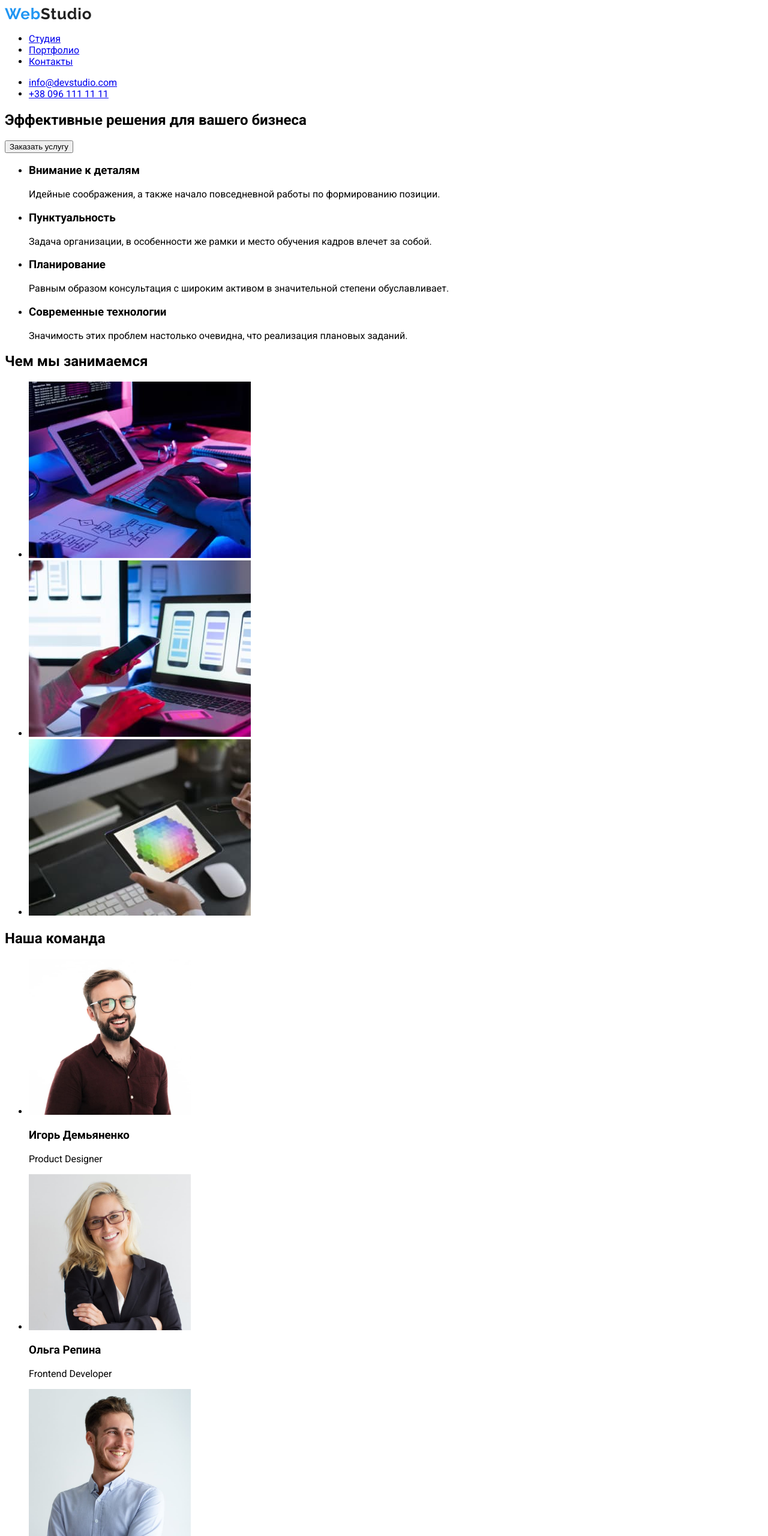
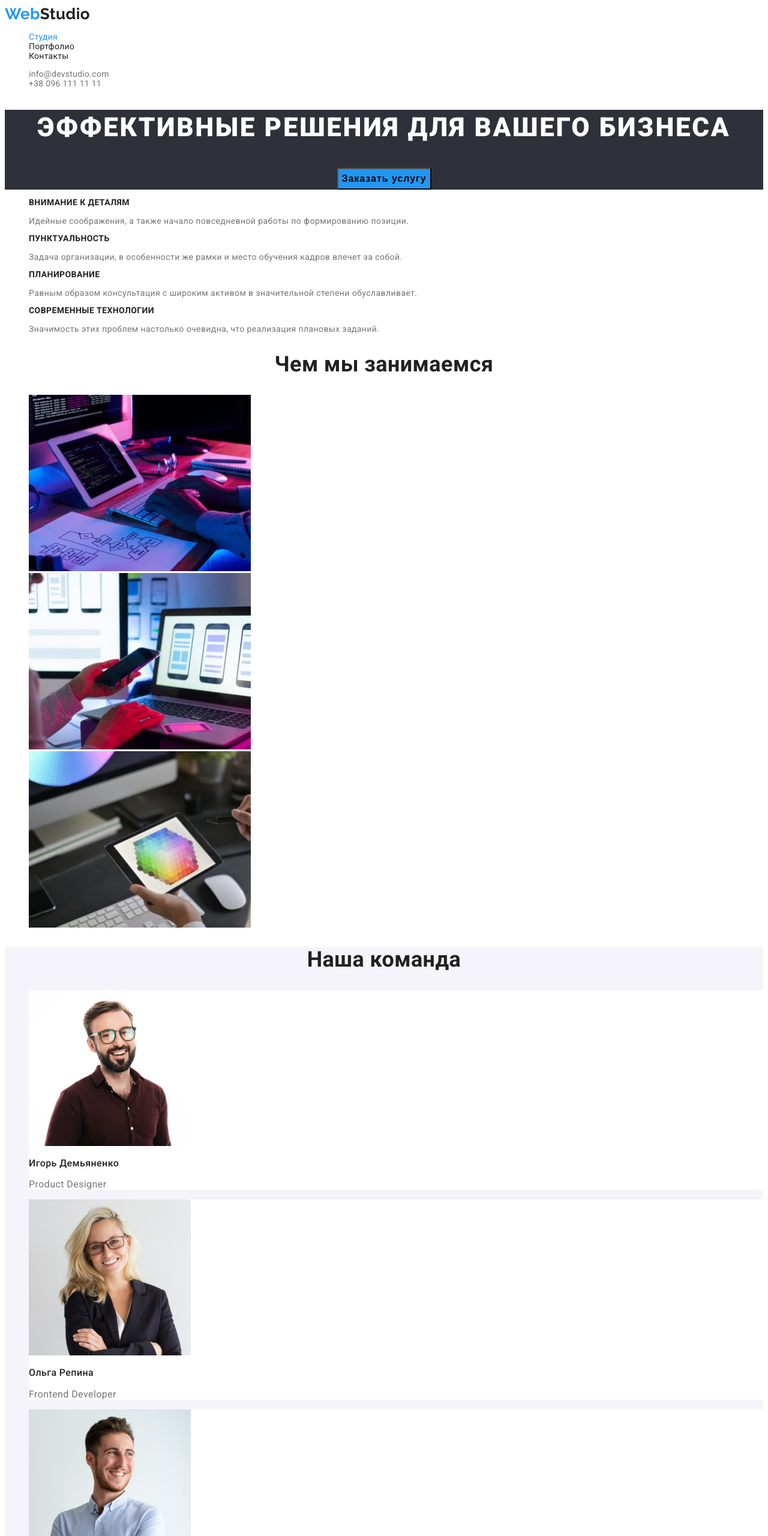
Before and after one commit to Oleksandr-GR/goit-markup-hw-02, a plain HTML site: page index.html in a window 1280 px wide. Shown: the top 2560 px of the page at 60% size. Drawn offline with Linux system fonts and the light colour scheme.

Commit message:
final option 3.04.2022
Te finl option of HW for the submission to the mentor

```diff
--- a/css/styles.css
+++ b/css/styles.css
@@ -1,30 +1,200 @@
+/* general */
 :root {
---header-background-color: #FFFFFF;
+--background-color: #FFFFFF;
 --footer-background-color: #2F303A;
---background-color: #E5E5E5;
 --studio-down-background-color: #F5F4FA;
 --hover-logo-text-color: #2196F3;
+--hover-hero-button-color: #188CE8;
 --title-text-color: #212121;
---desrcrition-text-color: #757575;
+--main-text-color: #757575;
 --footer-links-color: rgba(255, 255, 255, 0.6);
 }
 
 body {
-    font-family: Roboto, sans-serif;
+    background-color: var(--background-color);
+    color: var(--main-text-color);
+    font-family:'Roboto', 'Open Sans', 'Helvetica Neue', sans-serif;
+    font-weight: 400;
+    font-size: 14px;
+    letter-spacing: 0.03em;
 }
+
+.list {
+    list-style: none;
+}
+
 /* logo */
 .logo {
     text-decoration: none;
-    font-family: Raleway, sans-serif;
+    font-family: 'Raleway', sans-serif;
     color: var(--hover-logo-text-color);
     font-weight: 700;
     font-size: 26px;
     line-height: 1.19;
-    letter-spacing: 0.03em;
+
 }
+
 .logo-studio-header {
-    color: #212121;
+    color: var(--title-text-color)
 }
+
 .logo-studio-footer {
     color: #FFFFFF;
 }
+
+/* header-menu */
+.navigation .page {
+    color: var(--title-text-color);
+    letter-spacing: 0.02em;
+    text-decoration: none;
+
+}
+.contact .details {
+    color: var(--desrcrition-text-color);
+    letter-spacing: 0.02em;
+    text-decoration: none;
+}
+
+.navigation .page:hover,
+.navigation .page:focus,
+.contact .details:hover,
+.contact .details:focus {
+    color: var(--hover-logo-text-color);
+}
+
+.navigation .page.current {
+    color: var(--hover-logo-text-color);
+}
+
+/* studio hero title */
+
+.hero-section {
+text-align: center;
+background-color: var(--footer-background-color);
+color: #FFFFFF;
+}
+
+.hero-title {
+font-weight: 900;
+font-size: 44px;
+line-height: 1.36;
+letter-spacing: 0.06em;
+text-transform: uppercase;
+}
+
+.hero-button {
+font-weight: 700;
+font-size: 16px;
+line-height: 1.88;
+letter-spacing: 0.06em;
+background: var(--hover-logo-text-color);
+cursor: pointer;
+}
+
+.hero-button:hover,
+.hero-button:focus {
+background: var(--hover-hero-button-color);
+}
+
+/* studio about us */
+
+.primary-title {
+font-weight: 700;
+font-size: 36px;
+line-height: 1.17;
+text-align: center;
+color: var(--title-text-color);
+}
+
+.reasons-section h3 {
+    font-weight: 700;
+    font-size: inherit;
+    line-height: 1.14;
+    text-transform: uppercase;
+    color: var(--title-text-color);
+}
+.reasons-section a {
+    line-height: 1.71;
+}
+/* studio our team */
+
+.team-section {
+    background-color: var(--studio-down-background-color)
+}
+
+.member {
+    background-color: var(--background-color);
+}
+.member-name {
+    font-weight: 500;
+    font-size: 16px;
+    line-height: 1.19;
+    color: var(--title-text-color);
+}
+.member-position {
+    font-size: 16px;
+    line-height: 1.19;
+}
+
+/* portfolio filter */
+
+.filter-button {
+background: var(--studio-down-background-color);
+color: var(--title-text-color);
+font-family: inherit;
+font-weight: 500;
+font-size: 16px;
+line-height: 1.62;
+letter-spacing: inherit;
+cursor: pointer;
+}
+
+.filter-button:hover,
+.filter-button:focus {
+    background-color: var(--hover-logo-text-color);
+    color: var(--background-color);
+}
+
+/* portfolio projects list */
+
+.projects {}
+
+.projects h2 {
+    font-weight: 700;
+    font-size: 18px;
+    line-height: 2;
+    letter-spacing: 0.06em;
+    color: #212121;
+}
+.projects p {
+    font-size: 16px;
+    line-height: 1.88;
+}
+
+.project {
+}
+
+/* footer */
+
+.footer {
+    background-color: var(--footer-background-color);
+}
+.address {
+    line-height: 1.71;
+    font-style: normal;
+}
+.contact-address {
+    color: var(--background-color);
+    text-decoration: none;
+}
+
+.contact-details {
+    color: var(--footer-links-color);
+    text-decoration: none;
+}
+.contact-address:hover,
+.contact-details:hover,
+.contact-address:focus,
+.contact-details:focus {
+color: var(--hover-logo-text-color);
+}
--- a/index.html
+++ b/index.html
@@ -14,29 +14,32 @@
     <link rel="stylesheet" href="./css/styles.css" />
   </head>
   <body>
-    <!-- Хедер -->
+    <!-- header -->
     <header>
       <a href="#" lang="en" class="logo">Web<span class="logo-studio-header">Studio</span></a>
       <nav>
-        <ul>
-          <li><a href="#">Студия</a></li>
-          <li><a href="./portfolio.html">Портфолио</a></li>
-          <li><a href="#">Контакты</a></li>
+        <ul class="navigation list">
+          <li><a href="#" class="page current">Студия</a></li>
+          <li><a href="./portfolio.html" class="page">Портфолио</a></li>
+          <li><a href="#" class="page">Контакты</a></li>
         </ul>
       </nav>
-      <ul>
-        <li><a href="mailto:info@devstudio.com" target="_blank">info@devstudio.com</a></li>
-        <li><a href="tel:+380961111111" target="_blank">+38 096 111 11 11</a></li>
+      <ul class="contact list">
+        <li>
+          <a href="mailto:info@devstudio.com" target="_blank" class="details">info@devstudio.com</a>
+        </li>
+        <li><a href="tel:+380961111111" target="_blank" class="details">+38 096 111 11 11</a></li>
       </ul>
     </header>
     <main>
-      <section>
-        <h1>Эффективные решения для вашего бизнеса</h1>
-        <button type="button">Заказать услугу</button>
+      <!-- studio hero title -->
+      <section class="hero-section">
+        <h1 class="hero-title">Эффективные решения для вашего бизнеса</h1>
+        <button type="button" class="hero-button">Заказать услугу</button>
       </section>
-
-      <section>
-        <ul>
+      <!-- studio about us -->
+      <section class="reasons-section">
+        <ul class="list">
           <li>
             <h3>Внимание к деталям</h3>
             <p>Идейные соображения, а также начало повседневной работы по формированию позиции.</p>
@@ -60,9 +63,9 @@
         </ul>
       </section>
 
-      <section>
-        <h2>Чем мы занимаемся</h2>
-        <ul>
+      <section class="products-section">
+        <h2 class="primary-title">Чем мы занимаемся</h2>
+        <ul class="list">
           <li>
             <img src="images/img-1.jpg" width="370" height="294" alt="Програмне забезпечення" />
           </li>
@@ -70,48 +73,58 @@
           <li><img src="images/img-3.jpg" width="370" height="294" alt="Розробка сайтів" /></li>
         </ul>
       </section>
-
-      <section>
-        <h2>Наша команда</h2>
-        <ul>
-          <li>
+      <!-- studio our team -->
+      <section class="team-section">
+        <h2 class="primary-title">Наша команда</h2>
+        <ul class="list">
+          <li class="member">
             <img src="images/img-team-1.jpg" width="270" height="260" alt="Игорь Демьяненко" />
-            <h3>Игорь Демьяненко</h3>
-            <p>Product Designer</p>
+            <h3 class="member-name">Игорь Демьяненко</h3>
+            <p class="member-position">Product Designer</p>
           </li>
-          <li>
+          <li class="member">
             <img src="images/img-team-2.jpg" width="270" height="260" alt="Ольга Репина" />
-            <h3>Ольга Репина</h3>
-            <p>Frontend Developer</p>
+            <h3 class="member-name">Ольга Репина</h3>
+            <p class="member-position">Frontend Developer</p>
           </li>
-          <li>
+          <li class="member">
             <img src="images/img-team-3.jpg" width="270" height="260" alt="Николай Тарасов" />
-            <h3>Николай Тарасов</h3>
-            <p>Marketing</p>
+            <h3 class="member-name">Николай Тарасов</h3>
+            <p class="member-position">Marketing</p>
           </li>
-          <li>
+          <li class="member">
             <img src="images/img-team-4.jpg" width="270" height="260" alt="Михаил Ермаков" />
-            <h3>Михаил Ермаков</h3>
-            <p>UI Designer</p>
+            <h3 class="member-name">Михаил Ермаков</h3>
+            <p class="member-position">UI Designer</p>
           </li>
         </ul>
       </section>
     </main>
-    <footer>
-      <a href="#">WebStudio</a>
-      <address>
-        <ul>
+    <!-- footer -->
+    <footer class="footer">
+      <a href="#" lang="en" class="logo">Web<span class="logo-studio-footer">Studio</span></a>
+      <address class="address">
+        <ul class="contact list">
           <li>
             <a
               href="https://goo.gl/maps/kM4UqTTEP7NsfNpt6"
               target="_blank"
               rel="noopener noreferrer"
+              class="contact-address"
             >
               г. Киев, пр-т Леси Украинки, 26
             </a>
           </li>
-          <li><a href="mailto:info@devstudio.com" target="_blank">info@devstudio.com</a></li>
-          <li><a href="tel:+380961111111" target="_blank">+38 096 111 11 11</a></li>
+          <li>
+            <a href="mailto:info@devstudio.com" target="_blank" class="contact-details"
+              >info@devstudio.com</a
+            >
+          </li>
+          <li>
+            <a href="tel:+380961111111" target="_blank" class="contact-details"
+              >+38 096 111 11 11</a
+            >
+          </li>
         </ul>
       </address>
     </footer>
```
Also changed, not shown: portfolio.html (+48 -41 lines).
